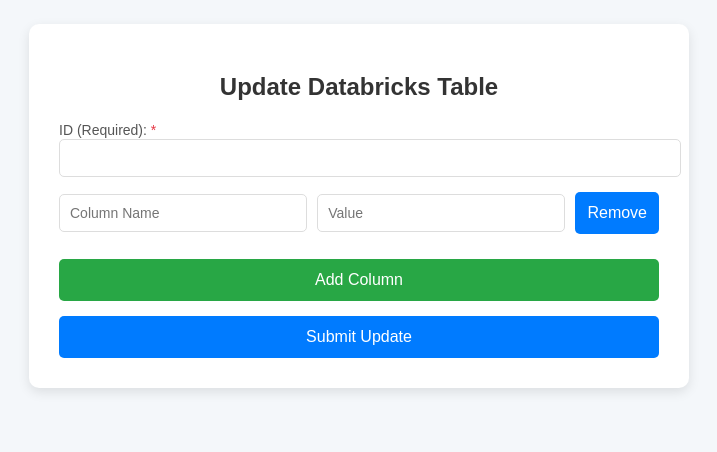
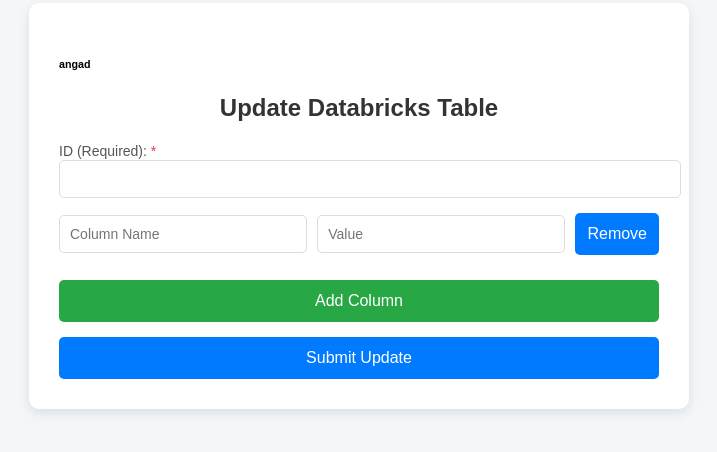
Before and after one commit to angad9/Databricks_table_update_with_html, a plain HTML site: page index.html in a window 1280 px wide. Shown: the part 214-666 px from the top of the page, without its empty margins (281-998 px from the left). Drawn offline with Linux system fonts and the light colour scheme.

Commit message:
pull main branch

```diff
--- a/index.html
+++ b/index.html
@@ -9,6 +9,9 @@
 </head>
 <body>
     <div class="container">
+        <div>
+            <h6>angad</h6>
+        </div>
         <h2>Update Databricks Table</h2>
         <form id="updateForm">
             <div>
```
